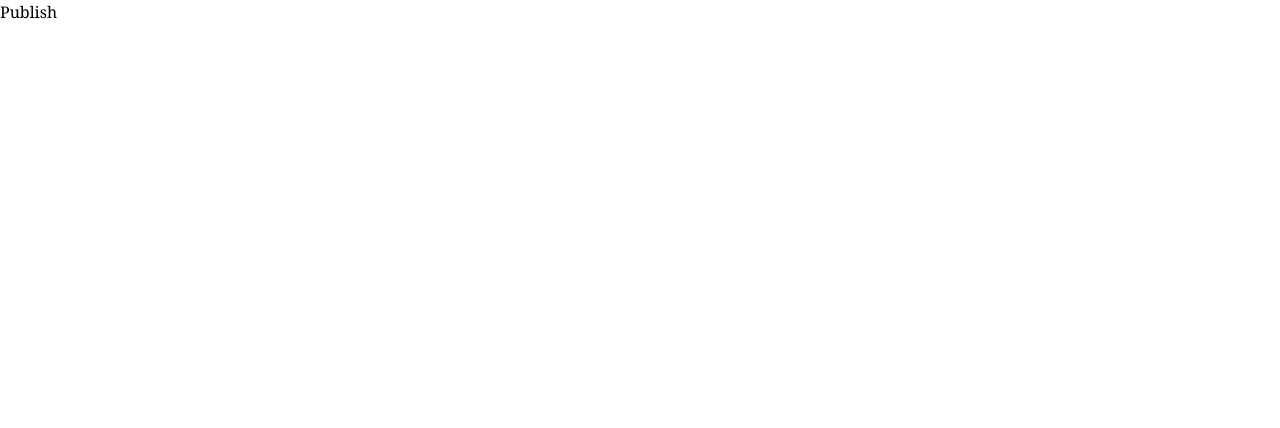
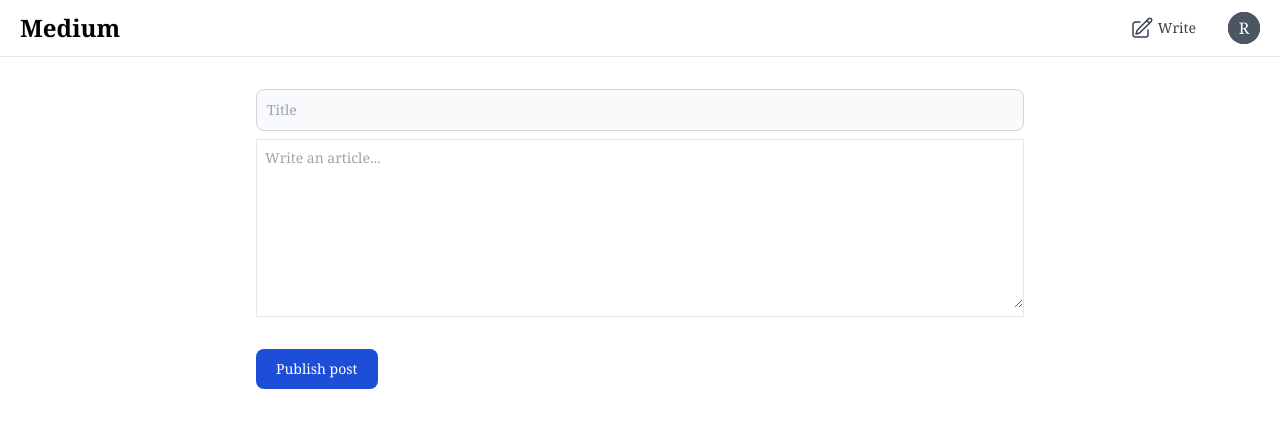
Before and after one commit to Raj-Thombare/Articlearc, a React (Vite) app in the folder frontend/: page /publish in a window 1280 px wide. Shown: the top 428 px of the page. Built offline with nearby package versions, Linux system fonts and the light colour scheme.

Commit message:
feat: write and publish blogs

```diff
--- a/frontend/src/components/Appbar.tsx
+++ b/frontend/src/components/Appbar.tsx
@@ -1,4 +1,5 @@
 import { useState } from "react";
+import { useNavigate } from "react-router-dom";
 import { Avatar } from "./BlogCard";
 import { HiOutlinePencilSquare } from "react-icons/hi2";
 import { BiUser } from "react-icons/bi";
@@ -7,6 +8,8 @@
 
 const Appbar = () => {
   const [isOpen, setIsOpen] = useState(false);
+
+  const navigate = useNavigate();
 
   const toggleMenu = () => {
     console.log(isOpen);
@@ -23,6 +26,9 @@
         </a>
         <div className='flex justify-between basis-20'>
           <button
+            onClick={() => {
+              navigate("/publish");
+            }}
             type='button'
             className='flex flex-column items-center text-gray-700 hover:text-gray-900'
           >
--- a/frontend/src/pages/Publish.tsx
+++ b/frontend/src/pages/Publish.tsx
@@ -1,7 +1,89 @@
-type Props = {};
+import Layout from "../components/Layout";
+import axios from "axios";
+import { BACKEND } from "../config";
+import { useNavigate } from "react-router-dom";
+import { ChangeEvent, useState } from "react";
 
-const Publish = (props: Props) => {
-  return <div>Publish</div>;
+const Publish = () => {
+  const [title, setTitle] = useState("");
+  const [description, setDescription] = useState("");
+  const navigate = useNavigate();
+
+  const publishPostHandler = async () => {
+    try {
+      const response = await axios.post(
+        `${BACKEND}/api/v1/post`,
+        {
+          title,
+          content: description,
+        },
+        {
+          headers: {
+            Authorization: `Bearer ${localStorage.getItem("token")}`,
+          },
+        },
+      );
+      navigate(`/post/${response.data.id}`);
+    } catch (error) {
+      alert("Error publishing post");
+    }
+  };
+
+  return (
+    <Layout>
+      <div className='flex justify-center w-full px-5 pt-8'>
+        <div className='max-w-screen-md w-full'>
+          <input
+            onChange={(e) => {
+              setTitle(e.target.value);
+            }}
+            type='text'
+            className='w-full bg-gray-50 border border-gray-300 text-gray-900 text-sm rounded-lg focus:ring-blue-500 focus:border-blue-500 block p-2.5'
+            placeholder='Title'
+          />
+
+          <TextEditor
+            onChange={(e) => {
+              setDescription(e.target.value);
+            }}
+          />
+          <button
+            onClick={publishPostHandler}
+            type='submit'
+            className='mt-4 inline-flex items-center px-5 py-2.5 text-sm font-medium text-center text-white bg-blue-700 rounded-lg focus:ring-4 focus:ring-blue-200 dark:focus:ring-blue-900 hover:bg-blue-800'
+          >
+            Publish post
+          </button>
+        </div>
+      </div>
+    </Layout>
+  );
 };
 
+function TextEditor({
+  onChange,
+}: {
+  onChange: (e: ChangeEvent<HTMLTextAreaElement>) => void;
+}) {
+  return (
+    <div className='mt-2'>
+      <div className='w-full mb-4 '>
+        <div className='flex items-center justify-between border'>
+          <div className='my-2 bg-white rounded-b-lg w-full'>
+            <label className='sr-only'>Publish post</label>
+            <textarea
+              onChange={onChange}
+              id='editor'
+              rows={8}
+              className='focus:outline-none block w-full px-0 text-sm text-gray-800 bg-white border-0 pl-2'
+              placeholder='Write an article...'
+              required
+            />
+          </div>
+        </div>
+      </div>
+    </div>
+  );
+}
+
 export default Publish;
```
